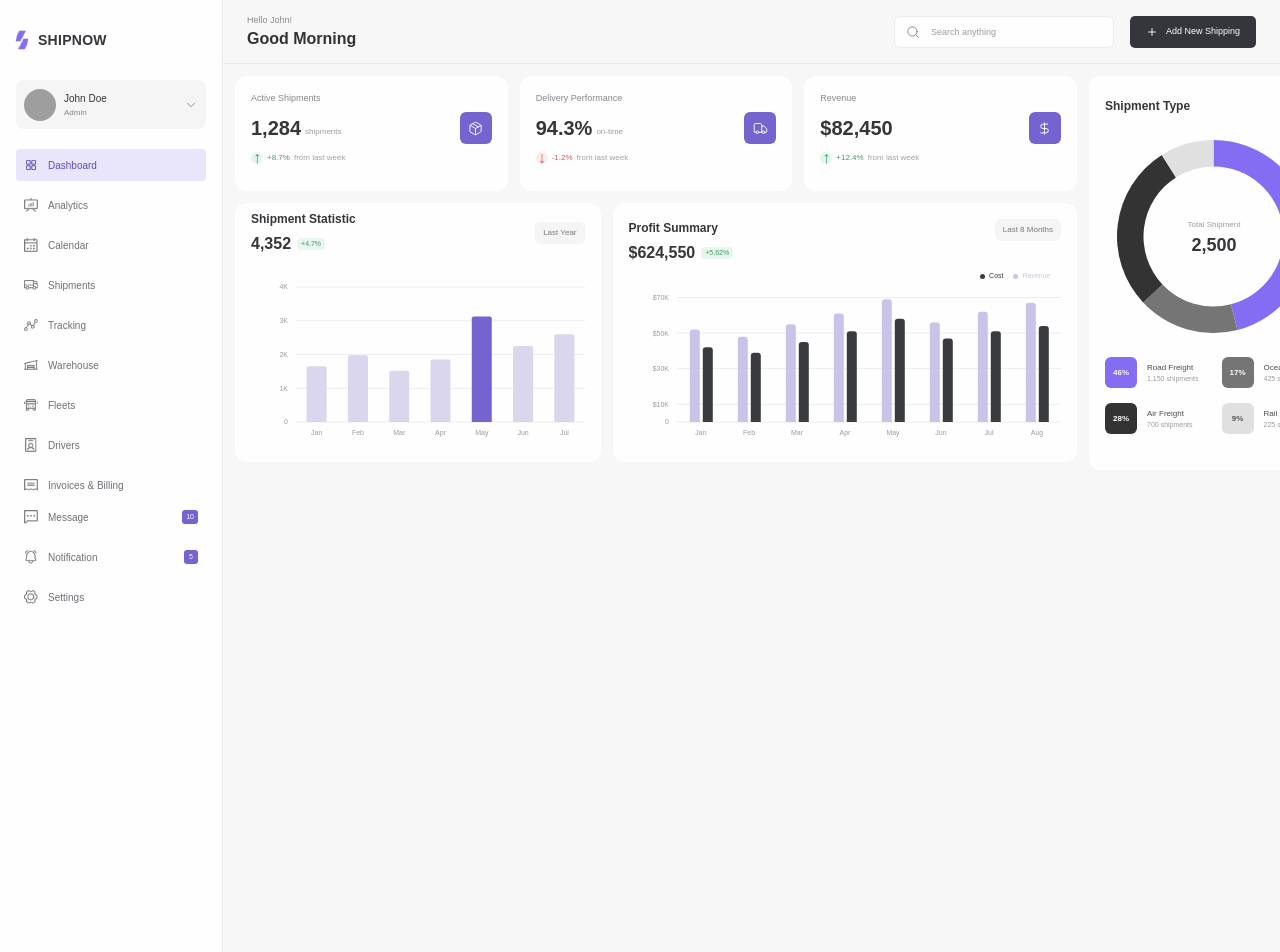
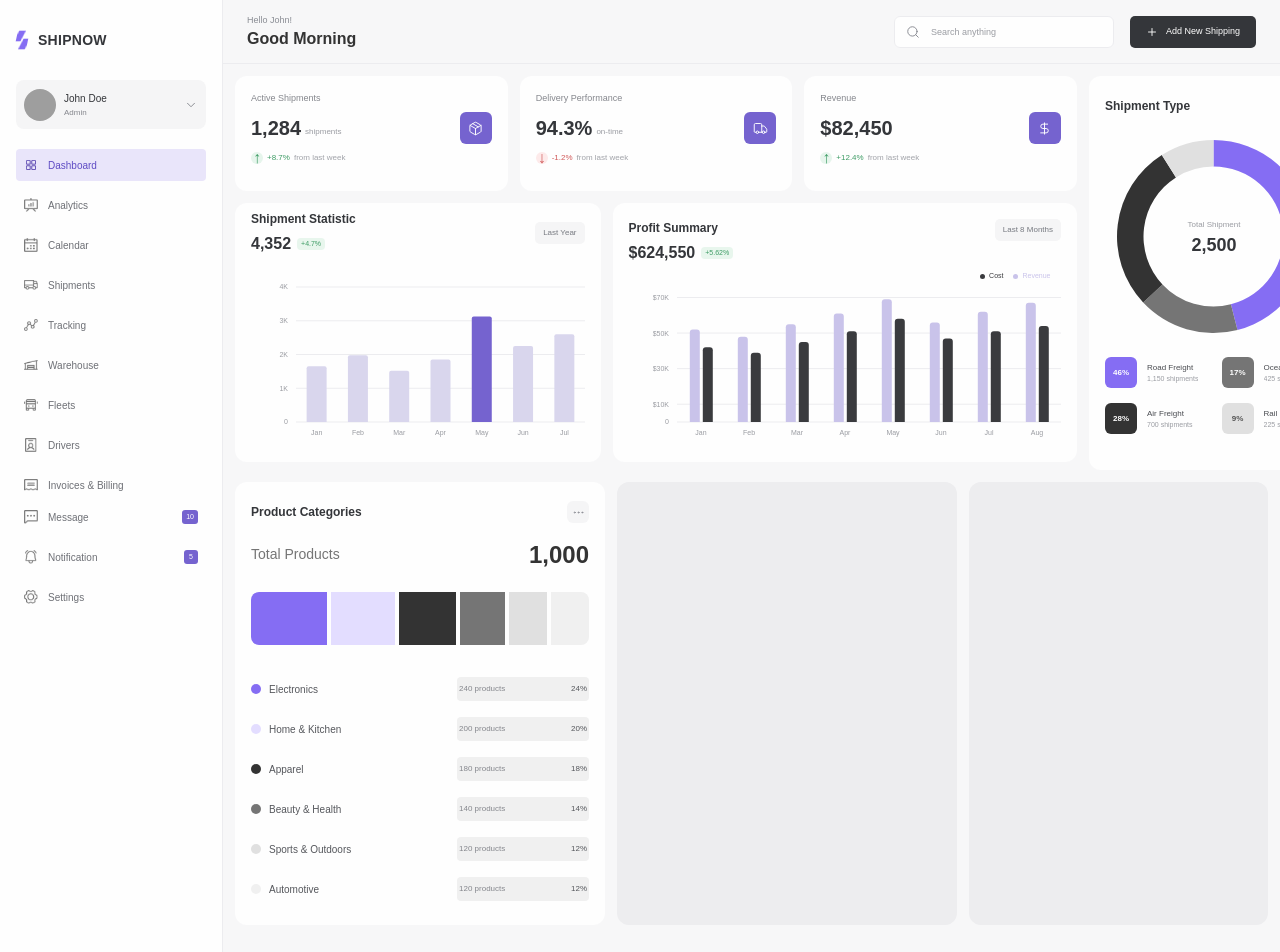
Before and after one commit to sakimuzzaman/shipnow-dashboard, a Next.js app: page /dashboard in a window 1280 px wide. Shown: the top 952 px of the page. Built offline with nearby package versions, Linux system fonts and the light colour scheme; grey boxes are pictures that could not be loaded.

Commit message:
Adding product categories dashboard card and also update data and types file for product categories

```diff
--- a/src/components/dashboard/DashboardOverview.tsx
+++ b/src/components/dashboard/DashboardOverview.tsx
@@ -1,3 +1,4 @@
+import ProductCategories from "./ProductCategories";
 import ProfitSummaryChart from "./ProfitSummaryChart";
 import ShipmentStatisticsChart from "./ShipmentStatisticsChart";
 import ShipmentTypeChart from "./ShipmentTypeChart";
@@ -20,6 +21,18 @@ export default function DashboardOverview() {
 
         <ShipmentTypeChart />
       </div>
+
+       {/* Next dashboard row */}
+       <div className="flex gap-[12px]">
+        <ProductCategories />
+
+        {/* Live Tracking will be added next */}
+        <div className="h-[443px] flex-1 rounded-[12px] bg-[#EDEDEF]" />
+
+        {/* Shipment Alerts will be added after Live Tracking */}
+        <div className="h-[443px] w-[299px] rounded-[12px] bg-[#EDEDEF]" />
+      </div>
+
     </div>
   );
 }
--- /dev/null
+++ b/src/components/dashboard/ProductCategories.tsx
@@ -0,0 +1,94 @@
+import { MoreHorizontal } from "lucide-react";
+
+import { productCategories } from "@/data/dashboard";
+
+import ProductCategoryDistribution from "./ProductCategoryDistribution";
+import ProductCategoryItem from "./ProductCategoryItem";
+
+export default function ProductCategories() {
+  const totalProducts = productCategories.reduce(
+    (total, category) => total + category.totalProducts,
+    0
+  );
+
+  return (
+    <section
+      className="
+        h-[443px]
+        w-[370px]
+        rounded-[12px]
+        bg-[#FEFEFE]
+        p-[16px]
+      "
+    >
+      {/* Header */}
+      <header className="flex h-[28px] w-full items-center justify-between">
+        <h2 className="text-[12px] font-semibold text-[#34363A]">
+          Product Categories
+        </h2>
+
+        <button
+          type="button"
+          aria-label="Product category options"
+          className="
+            flex
+            h-[22px]
+            w-[22px]
+            items-center
+            justify-center
+            rounded-[6px]
+            bg-[#F5F5F6]
+            text-[#8A8D94]
+            transition-colors
+            hover:bg-[#ECECEF]
+            focus-visible:outline-none
+            focus-visible:ring-2
+            focus-visible:ring-[#7563CF]
+          "
+        >
+          <MoreHorizontal
+            size={13}
+            strokeWidth={1.6}
+          />
+        </button>
+      </header>
+
+      {/* Body */}
+      <div className="mt-[16px] flex h-[367px] flex-col gap-[24px]">
+        {/* Total products */}
+        <div className="flex h-[26px] w-full items-center justify-between">
+          <span className="text-[14px] font-normal leading-[125%] text-[#757575]">
+            Total Products
+          </span>
+
+          <strong className="h-[26px] w-[64px] text-right text-[24px] font-bold leading-[110%] text-[#333333]">
+            {totalProducts.toLocaleString()}
+          </strong>
+        </div>
+
+        {/* Category distribution */}
+        <ProductCategoryDistribution
+          categories={productCategories}
+        />
+
+        {/* Category list */}
+        <div
+          className="
+            flex
+            h-[240px]
+            flex-col
+            gap-[16px]
+            py-[8px]
+          "
+        >
+          {productCategories.map((category) => (
+            <ProductCategoryItem
+              key={category.id}
+              category={category}
+            />
+          ))}
+        </div>
+      </div>
+    </section>
+  );
+}
--- /dev/null
+++ b/src/components/dashboard/ProductCategoryDistribution.tsx
@@ -0,0 +1,36 @@
+import type { ProductCategory } from "@/types/dashboard";
+
+interface ProductCategoryDistributionProps {
+  categories: ProductCategory[];
+}
+
+export default function ProductCategoryDistribution({
+  categories,
+}: ProductCategoryDistributionProps) {
+  return (
+    <div
+      className="
+        flex
+        h-[53px]
+        w-full
+        gap-[4px]
+        overflow-hidden
+        rounded-[8px]
+      "
+      aria-label="Product category distribution"
+    >
+      {categories.map((category) => (
+        <div
+          key={category.id}
+          title={`${category.name}: ${category.percentage}%`}
+          className="h-full"
+          style={{
+            flexGrow: category.percentage,
+            flexBasis: 0,
+            backgroundColor: category.color,
+          }}
+        />
+      ))}
+    </div>
+  );
+}
--- /dev/null
+++ b/src/components/dashboard/ProductCategoryItem.tsx
@@ -0,0 +1,53 @@
+import type { ProductCategory } from "@/types/dashboard";
+
+interface ProductCategoryItemProps {
+  category: ProductCategory;
+}
+
+export default function ProductCategoryItem({
+  category,
+}: ProductCategoryItemProps) {
+  return (
+    <div className="flex h-[24px] w-full items-center justify-between">
+      {/* Category name */}
+      <div className="flex min-w-0 items-center gap-[8px]">
+        <span
+          aria-hidden="true"
+          className="h-[10px] w-[10px] shrink-0 rounded-[6px]"
+          style={{
+            backgroundColor: category.color,
+          }}
+        />
+
+        <span className="truncate text-[10px] font-medium text-[#55575C]">
+          {category.name}
+        </span>
+      </div>
+
+      {/* Product count and percentage */}
+      <div
+        className="
+          flex
+          h-[24px]
+          w-[132px]
+          shrink-0
+          items-center
+          justify-between
+          gap-[8px]
+          rounded-[4px]
+          bg-[#F0F0F0]
+          px-[2px]
+          py-[4px]
+        "
+      >
+        <span className="text-[8px] text-[#85878D]">
+          {category.totalProducts} products
+        </span>
+
+        <span className="text-[8px] font-medium text-[#55575C]">
+          {category.percentage}%
+        </span>
+      </div>
+    </div>
+  );
+}
--- a/src/data/dashboard.ts
+++ b/src/data/dashboard.ts
@@ -1,4 +1,5 @@
 import type {
+    ProductCategory,
     ProfitData,
     ShipmentStatistic,
     ShipmentTypeData,
@@ -135,3 +136,49 @@ export const summaryCards: SummaryCardData[] = [
       color: "#E0E0E0",
     },
   ];
+
+
+  export const productCategories: ProductCategory[] = [
+    {
+      id: "electronics",
+      name: "Electronics",
+      percentage: 24,
+      totalProducts: 240,
+      color: "#856DF3",
+    },
+    {
+      id: "home-kitchen",
+      name: "Home & Kitchen",
+      percentage: 20,
+      totalProducts: 200,
+      color: "#E3DDFF",
+    },
+    {
+      id: "apparel",
+      name: "Apparel",
+      percentage: 18,
+      totalProducts: 180,
+      color: "#333333",
+    },
+    {
+      id: "beauty-health",
+      name: "Beauty & Health",
+      percentage: 14,
+      totalProducts: 140,
+      color: "#757575",
+    },
+    {
+      id: "sports-outdoors",
+      name: "Sports & Outdoors",
+      percentage: 12,
+      totalProducts: 120,
+      color: "#E0E0E0",
+    },
+    {
+      id: "automotive",
+      name: "Automotive",
+      percentage: 12,
+      totalProducts: 120,
+      color: "#F0F0F0",
+    },
+  ];
```
Also changed, not shown: src/types/dashboard.ts (+8 -0 lines).
